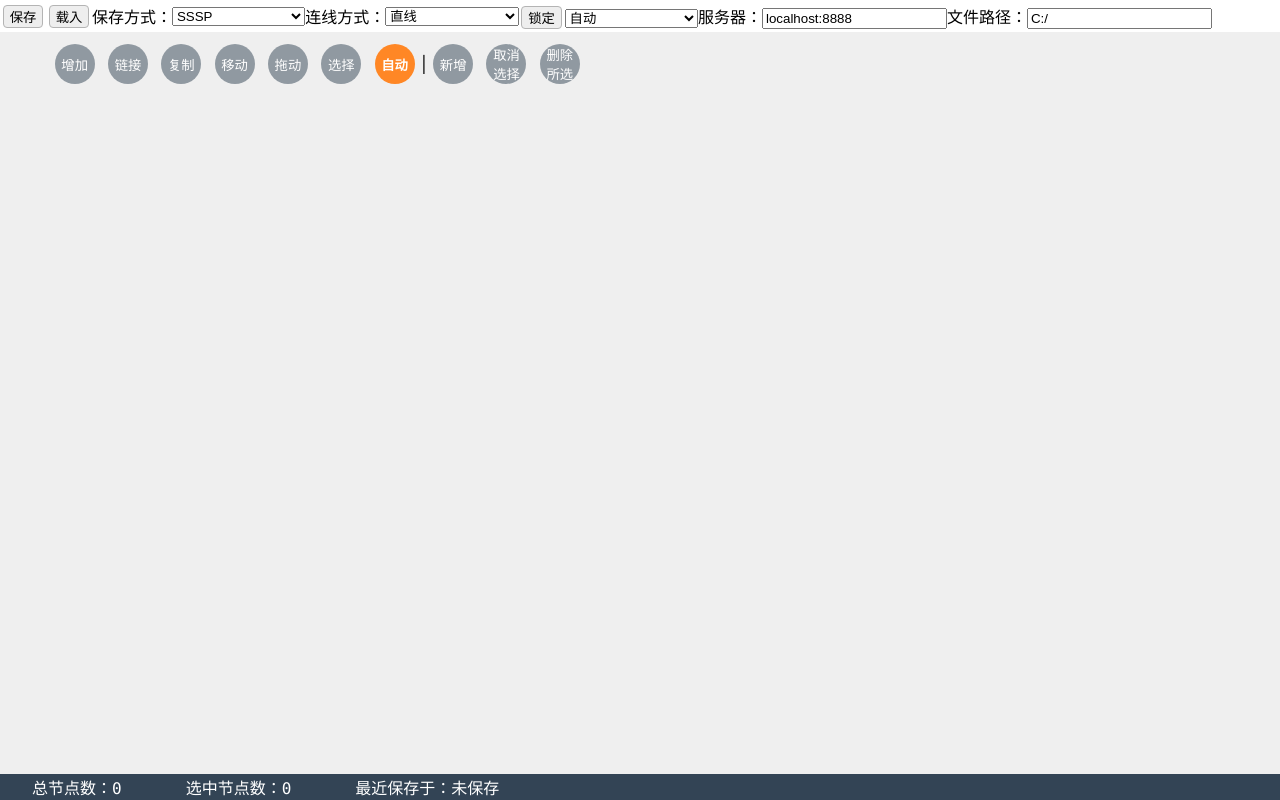
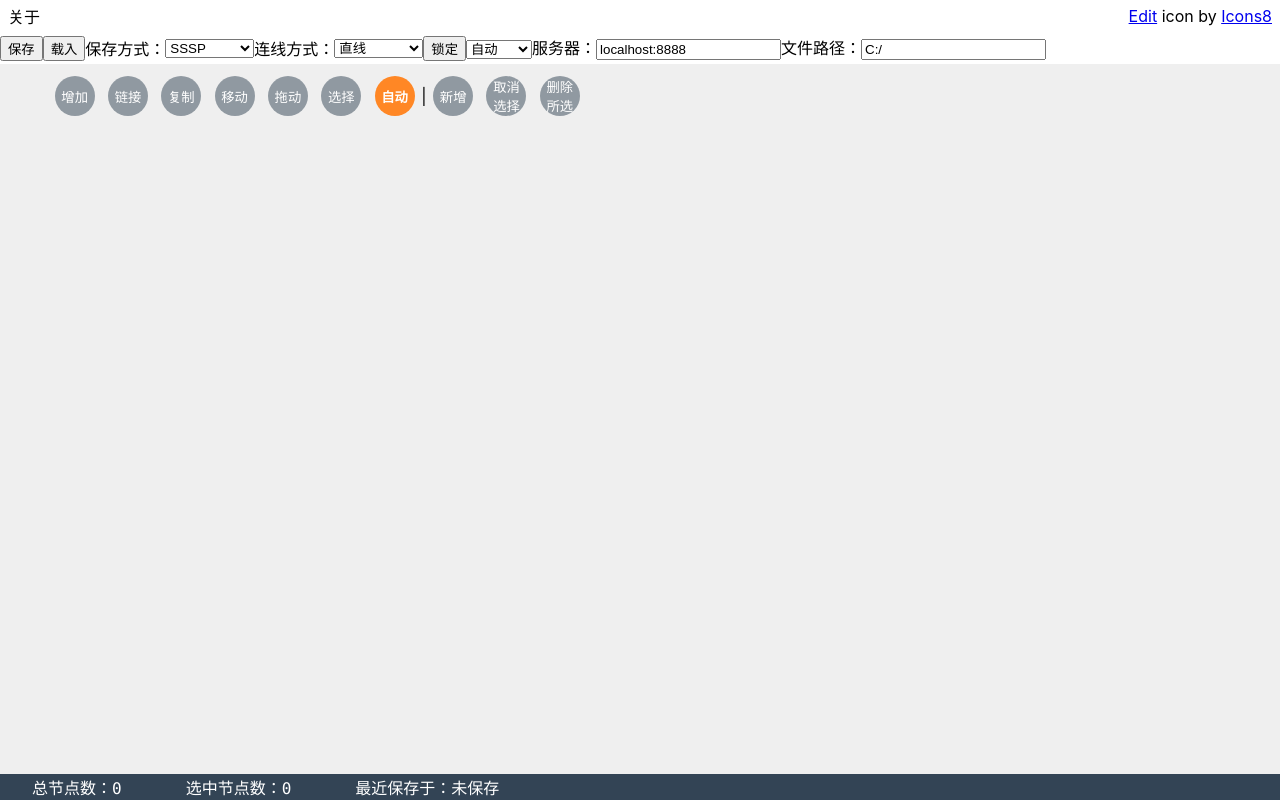
Before and after one commit to TheRiverElder/mind-node-2, a React (Vite) app: page / in a window 1280 px wide. Built offline with nearby package versions, Linux system fonts and the light colour scheme.

Commit message:
标注增加图标来源的信息

```diff
--- a/src/App.css
+++ b/src/App.css
@@ -34,6 +34,25 @@
 }
 
 .App .top-bar {
+  width: 100%;
+  height: 2em;
+  background-color: #ffffff;
+  z-index: 12;
+  display: flex;
+  justify-content: flex-start;
+  align-items: center;
+}
+
+.App .top-bar>* {
+  padding: 0.5em;
+  cursor: pointer;
+}
+
+.spacer {
+  flex: 1;
+}
+
+.App .persistance-bar {
   width: 100%;
   height: 2em;
   background-color: #ffffff;
--- a/src/App.tsx
+++ b/src/App.tsx
@@ -54,6 +54,7 @@ interface LinkPainterSelection {
 interface Message {
     timestamp: number;
     text: string;
+    renderType?: 'plain' | 'html',
 }
 
 export interface AppProps {
@@ -138,6 +139,9 @@ class App extends Component<AppProps, AppState> implements ToolEnv {
             <div className="App" onContextMenu={e => e.preventDefault()}>
                 {/* 顶部工具栏 */}
                 {this.renderTopBar()}
+
+                {/* 持久化栏 */}
+                {this.renderPersistanceBar()}
 
                 {/* 实际池子 */}
                 <div
@@ -227,6 +231,16 @@ class App extends Component<AppProps, AppState> implements ToolEnv {
     renderTopBar() {
         return (
             <div className="top-bar">
+                <div onClick={this.showAboutMessage}>关于</div>
+                <div className='spacer'></div>
+                <div className='end'><a target="_blank" href="https://icons8.com/icon/86374/edit-pencil">Edit</a> icon by <a target="_blank" href="https://icons8.com">Icons8</a></div>
+            </div>
+        );
+    }
+
+    renderPersistanceBar() {
+        return (
+            <div className="persistance-bar">
                 <button onClick={this.save}>保存</button>
                 <button onClick={this.load}>载入</button>
                 <span>保存方式：</span>
@@ -255,7 +269,7 @@ class App extends Component<AppProps, AppState> implements ToolEnv {
 
     renderPersistence() {
         const Component = this.state.persistence.value;
-        return (<Component ref={this.persistenceRef}/>);
+        return (<Component ref={this.persistenceRef} />);
     }
 
     renderToolButtons() {
@@ -333,17 +347,19 @@ class App extends Component<AppProps, AppState> implements ToolEnv {
     renderMessages() {
         return (
             <div className="messages">
-                {this.state.messages.map(({ timestamp, text }) => (
-                    <span className="message" key={timestamp}>{text}</span>
+                {this.state.messages.map(({ timestamp, text, renderType = "plain" }) => (
+                    renderType === "html" ? (<div className="message" key={timestamp} dangerouslySetInnerHTML={{ __html: text }} />)
+                        : (<span className="message" key={timestamp}>{text}</span>)
                 ))}
             </div>
         );
     }
 
-    showMessage(text: string) {
+    showMessage(text: string, renderType: Message["renderType"] = "plain") {
         const message: Message = {
             timestamp: Date.now(),
             text,
+            renderType,
         };
         this.setState(s => {
             const messages = [message].concat(s.messages);
@@ -645,12 +661,12 @@ class App extends Component<AppProps, AppState> implements ToolEnv {
             this.selectedNodeUids.delete(uid);
         }
         this.notifyUpdate();
-    }
+    };
 
     unchooseAllNodes = () => {
         this.selectedNodeUids.clear();
         this.notifyUpdate();
-    }
+    };
 
     deleteSelectedNodes = () => {
         this.selectedNodeUids.forEach(uid => {
@@ -664,7 +680,18 @@ class App extends Component<AppProps, AppState> implements ToolEnv {
         });
         this.selectedNodeUids.clear();
         this.notifyUpdate();
-    }
+    };
+
+    //#endregion
+
+    //#region 其它
+
+    showAboutMessage = () => {
+        this.showMessage(`
+            <span>使用图标库：</span>
+            <a target="_blank" href="https://icons8.com/icon/86374/edit-pencil">Edit</a> icon by <a target="_blank" href="https://icons8.com">Icons8</a>
+        `, "html")
+    };
 
     //#endregion
 }
```
